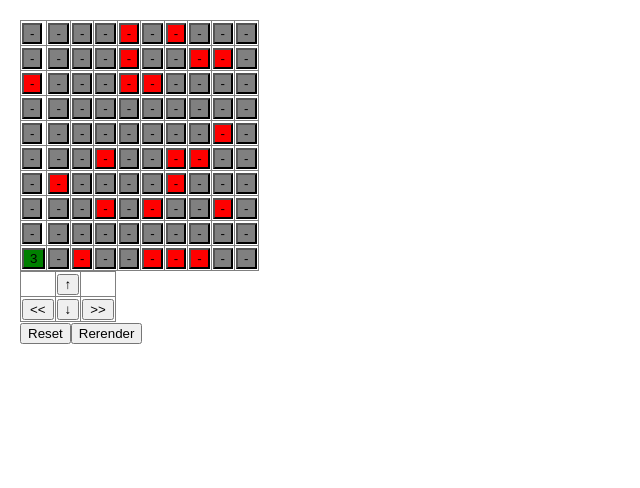
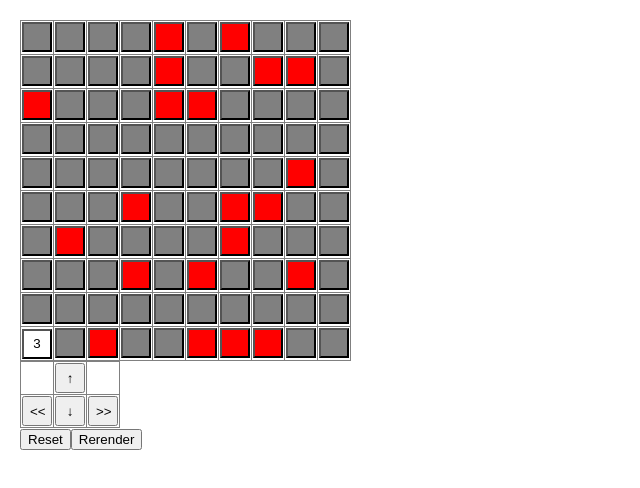
Before and after one commit to arya065/JS, a React (Create React App) app in the folder react/minevanic/: page / in a window 1280 px wide. Shown: the top 488 px of the page, without its empty margins (0-640 px from the left). Built offline with nearby package versions, Linux system fonts and the light colour scheme.

Commit message:
fix colors and size of buttons

```diff
--- a/react/minevanic/src/Table.js
+++ b/react/minevanic/src/Table.js
@@ -203,10 +203,19 @@ class Table extends React.Component {
             return "on";
         } else if (this.arrContain(this.state.history, [row, col])) {//passed
             // } else if (this.arrContain(this.state.history, [row, col])) {
-            return "passed";
+            if (e == 4) {
+                return "four";
+            }
+            if (e == 3) {
+                return "three";
+            }
+            if (e == 2) {
+                return "two";
+            }
+            // return "passed";
         } else if (e == 1) {//mine
             return "mine";
-        } else {//not mine
+        } else {//not shown
             return "off";
         }
     }
@@ -220,14 +229,15 @@ class Table extends React.Component {
     }
     getValue(row, col, e) {
         let color = this.printCell(row, col, e);
-        console.log(color);
-        if (color == "passed" || color == "on") {
+        // console.log(color);
+        if (color == "four" ||color == "three" ||color == "two" || color == "on") {
             return e;
         } else {
-            return "-";
+            return '';
         }
     }
     render() {
+        // console.log(this.state.array);
         // let arr = this.fillArr();
         // console.log(this.state);
         // this.printArray(this.fillArrState(arr));
--- a/react/minevanic/src/index.css
+++ b/react/minevanic/src/index.css
@@ -14,7 +14,7 @@ code {
 }
 
 .on {
-  background-color: green;
+  background-color: white;
 }
 
 .off {
@@ -37,3 +37,17 @@ code {
 table {
   border-collapse: collapse;
 }
+
+td button {
+  height: 30px;
+  width: 30px;
+}
+.four{
+  background-color: green;
+}
+.three{
+  background-color: yellow;
+}
+.two{
+  background-color: orange;
+}
```
